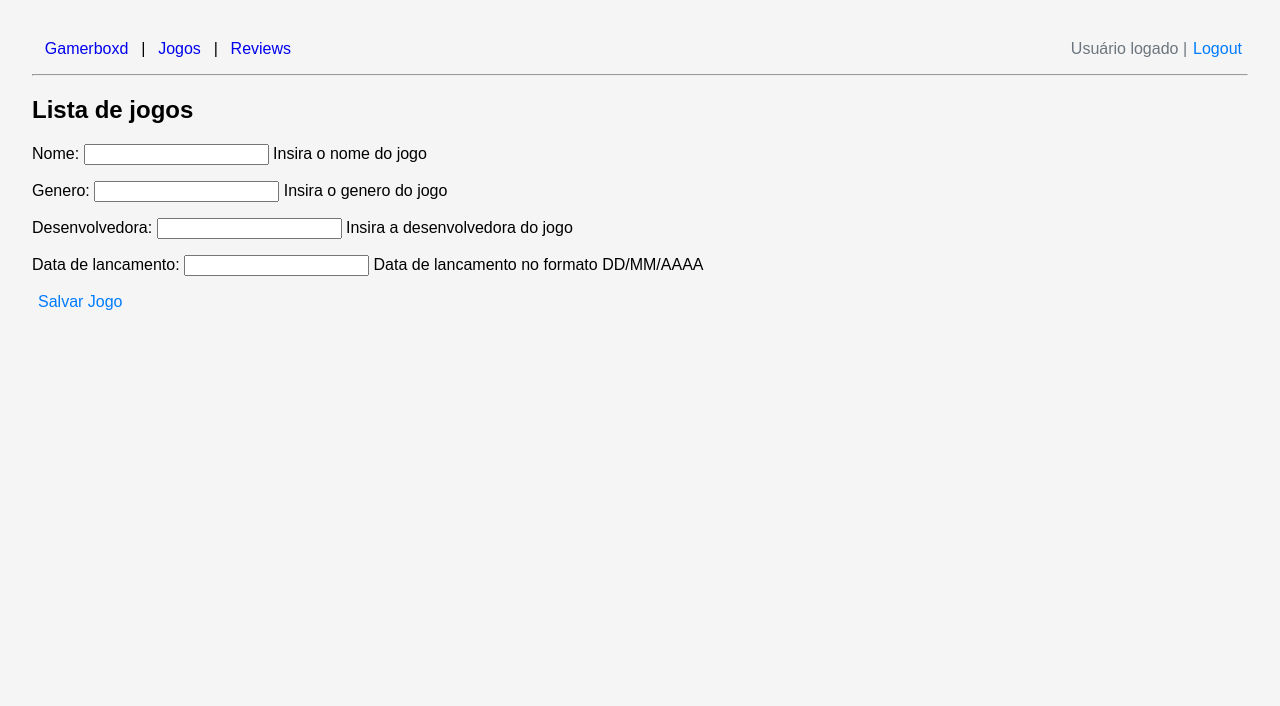
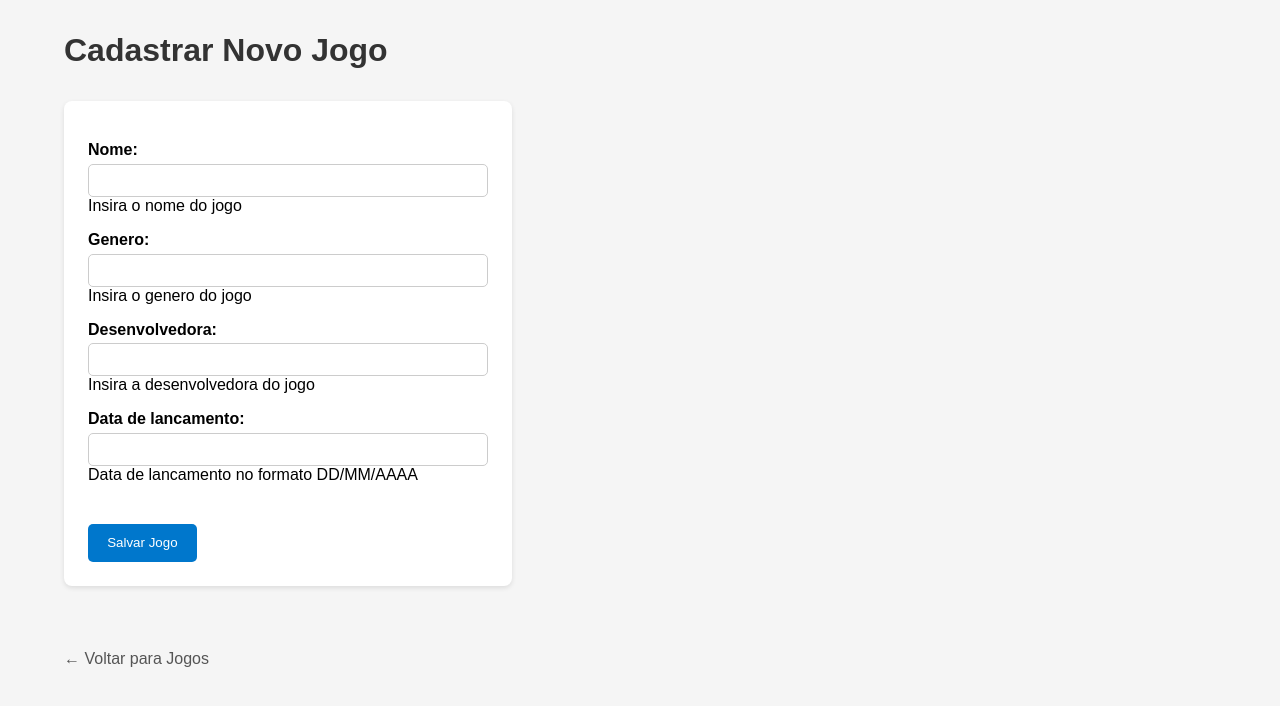
Before and after one commit to jmal93/ProgWeb-Trabalho1, a Django app: page /gamerboxd/jogos/new in a window 1280 px wide. Shown: the top 706 px of the page. Run offline with Django 5.2, Linux system fonts and the light colour scheme; the visitor is signed in with stand-in values (Sample User, id 1).

Commit message:
Adicao de caminho para criar jogo e linkagem de paginas

```diff
--- /dev/null
+++ b/biblioteca/gamerboxd/static/gamerboxd/css/jogo_form.css
@@ -0,0 +1,61 @@
+body {
+    font-family: Arial, sans-serif;
+    background-color: #f5f5f5;
+    margin: 2rem;
+    padding: 0;
+}
+
+h1 {
+    color: #333;
+    margin: 2rem;
+    margin-bottom: 2rem;
+}
+
+form {
+    background: white;
+    margin: 2rem;
+    padding: 1.5rem;
+    border-radius: 8px;
+    box-shadow: 0 2px 5px rgba(0,0,0,0.1);
+    max-width: 400px;
+}
+
+label {
+    display: block;
+    margin-top: 1rem;
+    font-weight: bold;
+}
+
+input, select, textarea {
+    width: 100%;
+    padding: 0.5rem;
+    margin-top: 0.3rem;
+    border: 1px solid #ccc;
+    border-radius: 5px;
+}
+
+button {
+    margin-top: 1.5rem;
+    padding: 0.7rem 1.2rem;
+    background: #0077cc;
+    color: white;
+    border: none;
+    border-radius: 5px;
+    cursor: pointer;
+}
+
+button:hover {
+    background: #005fa3;
+}
+
+.voltar {
+    display: inline-block;
+    margin-top: 1rem;
+    margin: 2rem;
+    text-decoration: none;
+    color: #555;
+}
+
+.voltar:hover {
+    text-decoration: underline;
+}
--- /dev/null
+++ b/biblioteca/gamerboxd/templates/gamerboxd/jogo_form.html
@@ -0,0 +1,29 @@
+{% load static %}
+
+{% block extra_css %}
+<link rel="stylesheet" href="{% static 'gamerboxd/css/jogo_form.css' %}">
+{% endblock %}
+
+{% block content %}
+    <h1>
+        {% if edicao %}
+            Editar Jogo
+        {% else %}
+            Cadastrar Novo Jogo
+        {% endif %}
+    </h1>
+
+    <form method="post">
+        {% csrf_token %}
+        {{ form.as_p }}
+        <button type="submit">
+            {% if edicao %}
+                Salvar Alterações
+            {% else %}
+                Salvar Jogo
+            {% endif %}
+        </button>
+    </form>
+
+    <a class="voltar" href="{% url 'jogo-list' %}">← Voltar para Jogos</a>
+{% endblock %}
--- a/biblioteca/gamerboxd/views.py
+++ b/biblioteca/gamerboxd/views.py
@@ -95,7 +95,7 @@ def jogoCreateView(request):
     else:
         form = JogoForm()
 
-    return render(request, "gamerboxd/game_form.html", {
+    return render(request, "gamerboxd/jogo_form.html", {
         "form": form,
         "usuario": request.user,
         "edicao": False
```
Also changed, not shown: biblioteca/gamerboxd/static/gamerboxd/css/jogo_page.css (added, +59 -0 lines), biblioteca/gamerboxd/static/gamerboxd/css/jogos_list.css (added, +34 -0 lines), biblioteca/gamerboxd/templates/gamerboxd/game_list.html (+25 -14 lines), biblioteca/gamerboxd/templates/gamerboxd/jogo_page.html (+19 -33 lines).
